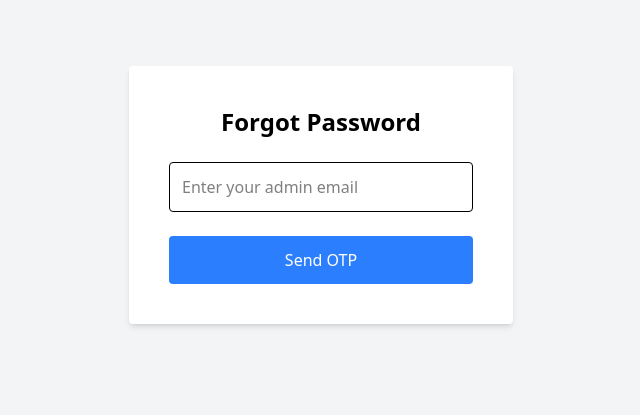
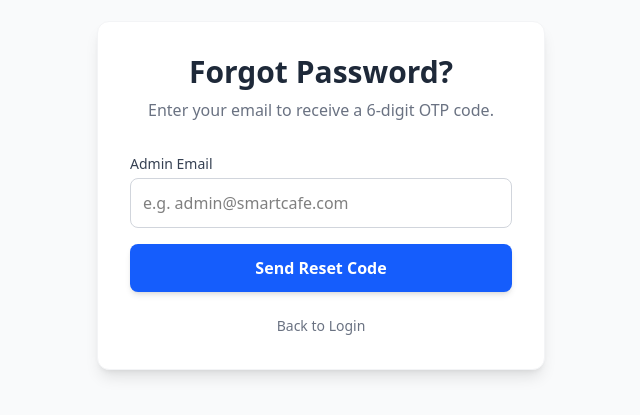
Before and after one commit to Sandhyakarki1/samrtcafe-order, a React app in the folder frontend/: page /admin/forgot-password in a window 1280 px wide. Shown: the part 205-620 px from the top of the page, without its empty margins (319-959 px from the left). Built offline with nearby package versions, Linux system fonts and the light colour scheme; the HTML template or start-up script is replaced by a standard one.

Commit message:
develop UI for Forgot Password and Reset Password pages

```diff
--- a/frontend/src/pages/ForgotPassword.jsx
+++ b/frontend/src/pages/ForgotPassword.jsx
@@ -1,54 +1,96 @@
-
 import { useState } from "react";
 import axios from "axios";
 import { useNavigate } from "react-router-dom";
 
 function ForgotPassword() {
   const [email, setEmail] = useState("");
+  const [loading, setLoading] = useState(false); // New: Loading state
   const [message, setMessage] = useState("");
   const [error, setError] = useState("");
   const navigate = useNavigate();
+
+  // CHANGE THIS to your Cloudflare link during the Viva
+  const API_BASE_URL = "http://127.0.0.1:8000";
 
   const handleSendOTP = async () => {
     setMessage("");
     setError("");
 
     if (!email) {
-      setError("Email is required");
+      setError("Please enter your registered email address.");
       return;
     }
 
+    setLoading(true); // Start loading
+
     try {
-      const res = await axios.post("http://127.0.0.1:8000/api/admin/forgot-password/", { email });
+      const res = await axios.post(`${API_BASE_URL}/api/admin/forgot-password/`, { email });
+
       setMessage(res.data.message);
 
-      // Redirect to Reset Password page with email
+      // Delay navigation slightly so user can see the success message
+      setTimeout(() => {
         navigate("/admin/reset-password", { state: { email } });
+      }, 1500);
+
     } catch (err) {
-      setError(err.response?.data?.error || "Error sending OTP");
+      const errorMsg = err.response?.data?.error || "Failed to connect to server.";
+      setError(errorMsg);
+    } finally {
+      setLoading(false); // Stop loading
     }
   };
 
   return (
-    <div className="flex justify-center items-center h-screen bg-gray-100">
-      <div className="bg-white p-10 rounded shadow-md w-96">
-        <h1 className="text-2xl font-bold mb-6 text-center">Forgot Password</h1>
-        {message && <p className="text-green-500 mb-4">{message}</p>}
-        {error && <p className="text-red-500 mb-4">{error}</p>}
+    <div className="flex justify-center items-center h-screen bg-gray-50">
+      <div className="bg-white p-8 rounded-xl shadow-lg w-full max-w-md border border-gray-100">
+        <div className="text-center mb-8">
+          <h1 className="text-3xl font-extrabold text-gray-800">Forgot Password?</h1>
+          <p className="text-gray-500 mt-2">Enter your email to receive a 6-digit OTP code.</p>
+        </div>
+
+        {message && (
+          <div className="bg-green-100 text-green-700 p-3 rounded-lg mb-4 text-sm text-center">
+            ✅ {message}
+          </div>
+        )}
+
+        {error && (
+          <div className="bg-red-100 text-red-700 p-3 rounded-lg mb-4 text-sm text-center">
+            ❌ {error}
+          </div>
+        )}
+
+        <div className="space-y-4">
+          <div>
+            <label className="block text-sm font-medium text-gray-700 mb-1">Admin Email</label>
             <input
               type="email"
-          placeholder="Enter your admin email"
+              placeholder="e.g. admin@smartcafe.com"
               value={email}
               onChange={(e) => setEmail(e.target.value)}
-          className="w-full p-3 mb-6 border rounded"
+              className="w-full p-3 border border-gray-300 rounded-lg focus:ring-2 focus:ring-blue-500 focus:outline-none transition-all"
               required
             />
+          </div>
+
           <button
             onClick={handleSendOTP}
-          className="w-full bg-blue-500 text-white p-3 rounded hover:bg-blue-600"
+            disabled={loading}
+            className={`w-full text-white font-bold p-3 rounded-lg transition-all ${
+              loading ? "bg-gray-400 cursor-not-allowed" : "bg-blue-600 hover:bg-blue-700 shadow-md"
+            }`}
           >
-          Send OTP
+            {loading ? "Sending OTP..." : "Send Reset Code"}
           </button>
+
+          <button
+            onClick={() => navigate("/login")}
+            className="w-full text-gray-500 text-sm hover:underline mt-2"
+          >
+            Back to Login
+          </button>
+        </div>
       </div>
     </div>
   );
--- a/frontend/src/pages/ResetPassword.jsx
+++ b/frontend/src/pages/ResetPassword.jsx
@@ -48,7 +48,7 @@ function ResetPassword() {
           type="email"
           placeholder="Email"
           value={email}
-          onChange={(e) => setEmail(e.target.value)}
+          readOnly
           className="w-full p-3 mb-4 border rounded"
           required
         />
```
Lines whose indentation alone changed are shown as unchanged.
